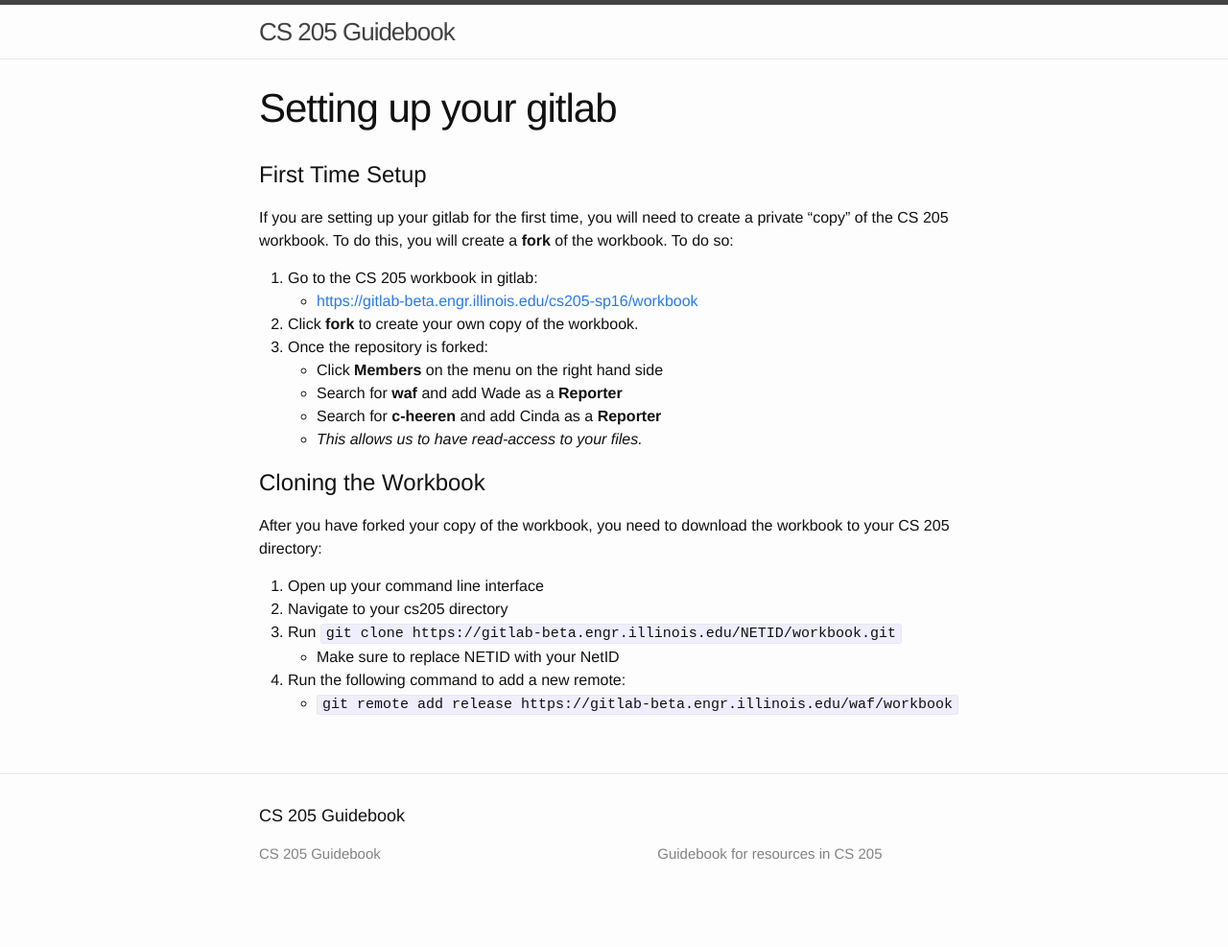
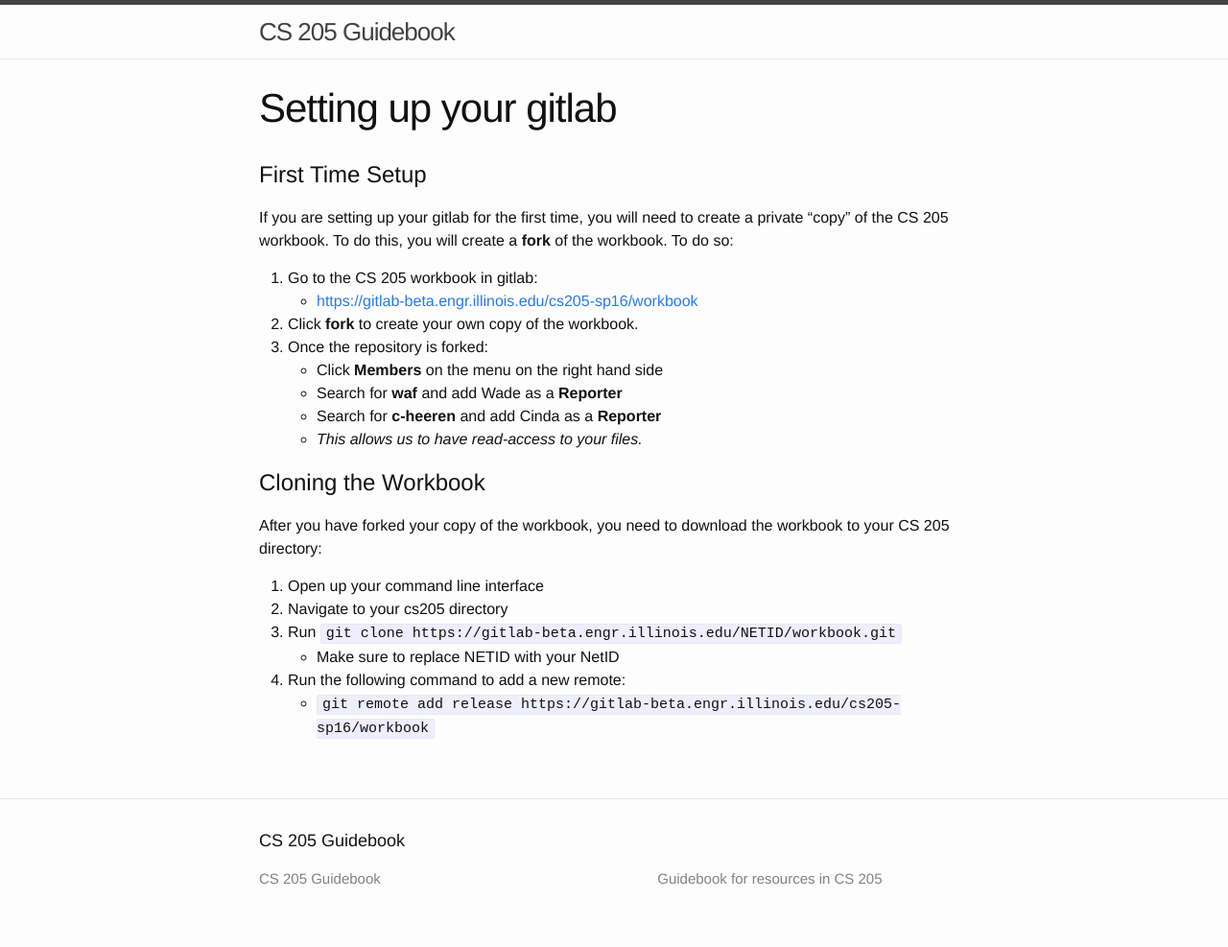
Before and after one commit to cs205uiuc/guidebook, a Jekyll site: the page built from _resources/gitlab.md, in a window 1280 px wide. Shown: the whole page at 96% size. Built offline with Jekyll 4.4.1, drawn with Linux system fonts in a browser that asks for light colours; before the commit the page ends 962 px from its top, so only the background shows below that; some of the changed lines change nothing that is shown.

Commit message:
typo fix

```diff
--- a/_resources/gitlab.md
+++ b/_resources/gitlab.md
@@ -30,4 +30,4 @@
 3. Run `git clone https://gitlab-beta.engr.illinois.edu/NETID/workbook.git`
     - Make sure to replace NETID with your NetID
 4. Run the following command to add a new remote:
-    - `git remote add release https://gitlab-beta.engr.illinois.edu/waf/workbook`
+    - `git remote add release https://gitlab-beta.engr.illinois.edu/cs205-sp16/workbook`
```
